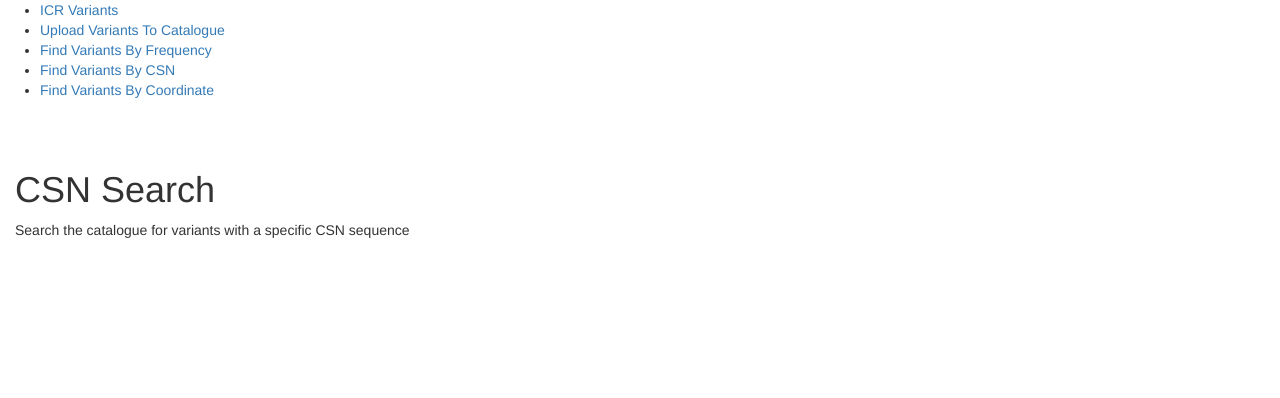
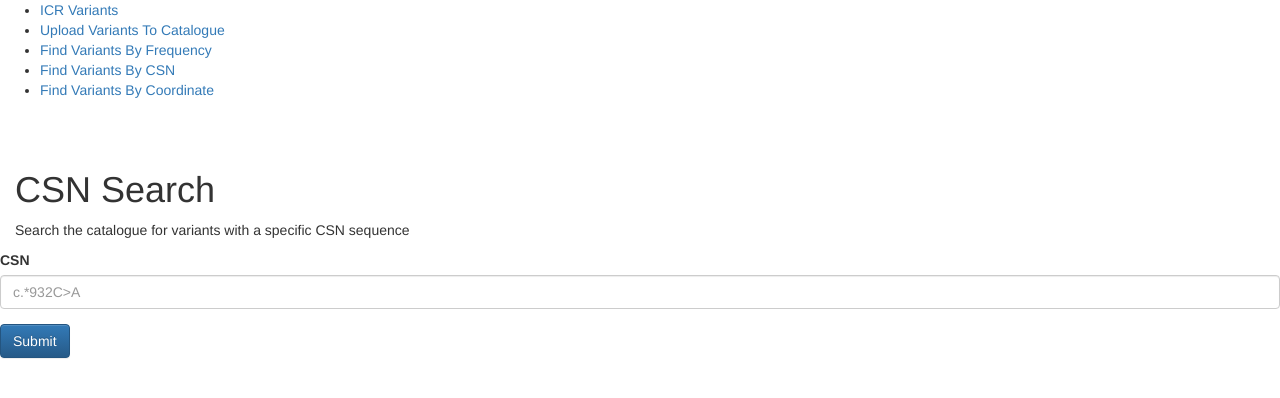
Before and after one commit to RahmanTeamDevelopment/VariantDataDepot, a Flask app: page /variants_by_csn in a window 1280 px wide. Shown: the top 398 px of the page. Run offline with Flask 2, Linux system fonts and the light colour scheme; some libraries are stand-ins or nearby versions.

Commit message:
Can now query by CSN

```diff
--- a/server/application.py
+++ b/server/application.py
@@ -162,19 +162,14 @@ def upload_variants():
     return render_template('upload_variants.html', num_vars=0)
 
 
-@application.route('/variants_by_freq', methods=['GET'])
-def variants_by_freq():
-    return render_template('variants_by_freq.html')
-
-
-@application.route('/variants_by_csn', methods=['GET'])
+@application.route('/variants_by_csn', methods=['GET', 'POST'])
 def variant_by_csn():
     if request.method == 'POST':
         csn = request.form['csn']
         cursor = get_db()
         cursor.execute(
             'select submitter,sample,csn,gene,transcript,genotype from variants where csn = ? order by chrom,pos asc',
-            (csn)
+            (csn,)
         )
 
         return render_template('variant_table.html', variants=cursor.fetchall())
--- a/server/templates/variants_by_csn.html
+++ b/server/templates/variants_by_csn.html
@@ -45,6 +45,17 @@
 						</p>
 					</div>
 				</div>
+                <form action="/variants_by_csn" method="post" id="usrform">
+                    <div class="form-group row">
+                        <label class="col-2 col-form-label">CSN</label>
+                        <div class="col-10">
+                            <input type="text" class="form-control" name="csn" placeholder="c.*932C>A">
+                        </div>
+                    </div>
+                    <div class="form-group row">
+                        <button class="btn btn-primary" type="submit">Submit</button>
+                    </div>
+                </form>
 			</div>
 		</div>
     </div>
```
